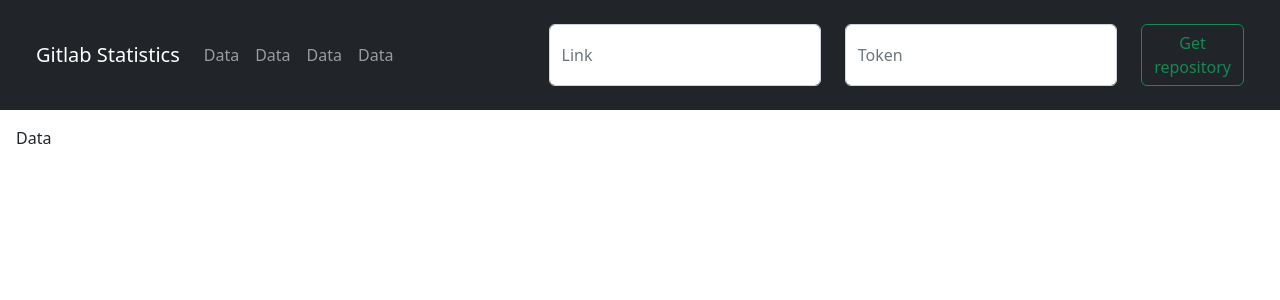
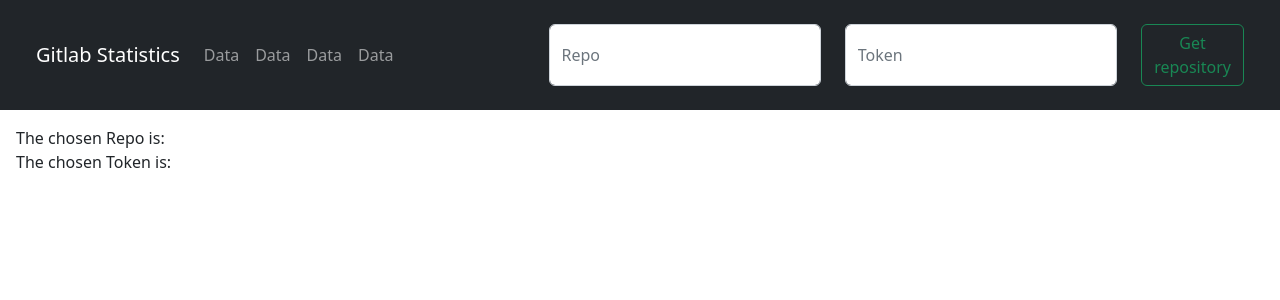
Before and after one commit to FridaK-sys/GitlabStatistics, a React (Create React App) app in the folder web/: page / in a window 1280 px wide. Shown: the top 300 px of the page. Built offline with nearby package versions, Linux system fonts and the light colour scheme.

Commit message:
#11 Local Storage implementation

```diff
--- a/web/src/components/Data.tsx
+++ b/web/src/components/Data.tsx
@@ -1,5 +1,31 @@
+import React from "react";
+
 export default function Data() {
+
+    interface IFormInputValues {
+        repo: string;
+        token: string;
+    }
+
+    function getFormValues() {
+        const storedValues = localStorage.getItem('form');
+        if (!storedValues)
+            return {
+                repo: '',
+                token: '',
+            };
+        return JSON.parse(storedValues);
+    }
+
+    const [values] = React.useState<IFormInputValues>(getFormValues);
+
     return (
-        <div className="p-3">Data</div>
+        <div>
+            <p className="p-3">
+                The chosen Repo is: {values.repo}
+                <br></br>
+                The chosen Token is: {values.token}
+            </p>
+        </div>
     );
 }
--- a/web/src/components/Navigation.tsx
+++ b/web/src/components/Navigation.tsx
@@ -1,4 +1,4 @@
-import { useState } from 'react';
+import React from 'react';
 import Button from 'react-bootstrap/Button';
 import Container from 'react-bootstrap/Container';
 import Form from 'react-bootstrap/Form';
@@ -7,9 +7,42 @@
 
 function Navigation() {
 
-    const [token, setToken] = useState('');
-    const [repo, setRepo] = useState('');
+    interface IFormInputValues {
+        repo: string;
+        token: string;
+    }
 
+    function getFormValues() {
+        const storedValues = localStorage.getItem('form');
+        if (!storedValues)
+            return {
+                repo: '',
+                token: '',
+            };
+        return JSON.parse(storedValues);
+    }
+
+    const [values, setValues] = React.useState<IFormInputValues>(getFormValues);
+
+	React.useEffect(() => {
+		localStorage.setItem('form', JSON.stringify(values));
+	}, [values]);
+
+	function handleRefresh() {
+        window.location.reload();
+	}
+
+    function handleSubmit(event: React.FormEvent<HTMLFormElement>) {
+		event.preventDefault();
+		alert('An error occurred on the server. Please try again!!!');
+	}
+
+	function handleChange(event: React.ChangeEvent<HTMLInputElement | HTMLTextAreaElement>) {
+		setValues((previousValues) => ({
+			...previousValues,
+			[event.target.name]: event.target.value,
+		}));
+	}
 
     return (
         <Navbar className="p-4 pl-4" bg="dark" variant="dark" expand="lg">
@@ -27,24 +60,28 @@
                 <Nav.Link href="data">Data</Nav.Link>
                 <Nav.Link href="data">Data</Nav.Link>
             </Nav>
-                <Form className="d-flex">
+                <Form onSubmit={handleSubmit} className="d-flex">
                     <Form.Control
                         type="text"
-                        placeholder="Link"
+                        placeholder="Repo"
                         className="me-4"
-                        aria-label="Link"
-                        value={repo}
-                        onChange={(e) => setRepo(e.target.value)}
+                        aria-label="repo"
+                        name="repo"
+						id="repo"
+                        onChange={handleChange}
+						value={values.repo}
                     />
                     <Form.Control
                         type="number"
                         placeholder="Token"
                         className="me-4"
                         aria-label="Token"
-                        value={token}
-                        onChange={(e) => setToken(e.target.value)}
+                        name="token"
+						id="token"
+                        onChange={handleChange}
+						value={values.token}
                     />
-                    <Button variant="outline-success">Get repository</Button>
+                    <Button onClick={handleRefresh} variant="outline-success">Get repository</Button>
                 </Form>
             </Navbar.Collapse>
         </Container>
```
